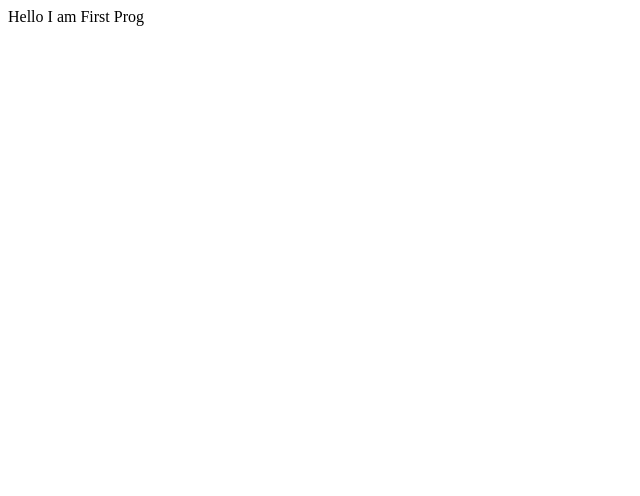
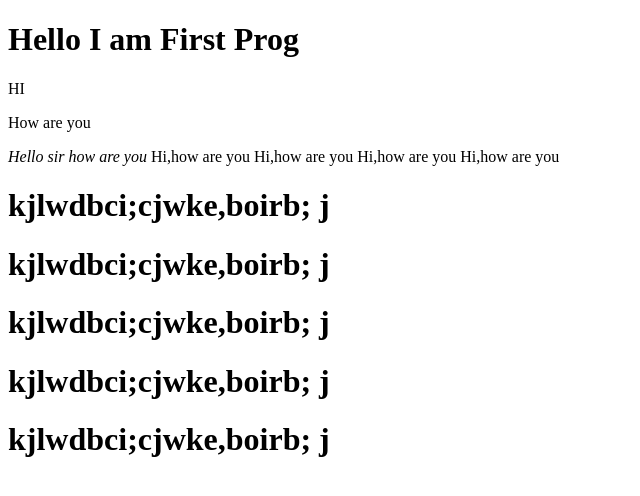
Before and after one commit to sahayshivam/Dev, a plain HTML site: page About HTML TAG/first.html in a window 1280 px wide. Shown: the whole page, without its empty margins (0-640 px from the left). Drawn offline with Linux system fonts and the light colour scheme.

Commit message:
Update first.html

```diff
--- a/About HTML TAG/first.html
+++ b/About HTML TAG/first.html
@@ -6,6 +6,31 @@
         </title>
     </head>
     <body>
-        Hello I am First Prog
+        <h1>Hello I am First Prog</h1>
+        <p>HI</p>
+        <p>How are you</p>
+        <!-- P tag and h tag are block element in html ,i.e they take full fine -->
+        <!-- em tag and span tag are inlne element they will only take space till the content and not the full line -->
+        <!-- em tag comes with italic font whereas the span tag is normal font -->
+        <em>Hello</em>
+        <em>sir</em>
+        <em>how</em>
+        <em>are</em>
+        <em>you</em>
+
+        <span>Hi,how are you</span>
+        <span>Hi,how are you</span>
+        <span>Hi,how are you</span>
+        <span>Hi,how are you</span>
+
+        <!-- any elememt let say p*5 then that many times it will come -->
+        <!-- option press then all will select and can write in all the tags at onec -->
+        <h1>kjlwdbci;cjwke,boirb; j</h1>
+        <h1>kjlwdbci;cjwke,boirb; j</h1>
+        <h1>kjlwdbci;cjwke,boirb; j</h1>
+        <h1>kjlwdbci;cjwke,boirb; j</h1>
+        <h1>kjlwdbci;cjwke,boirb; j</h1>
+
+
     </body>
 </html>
```
